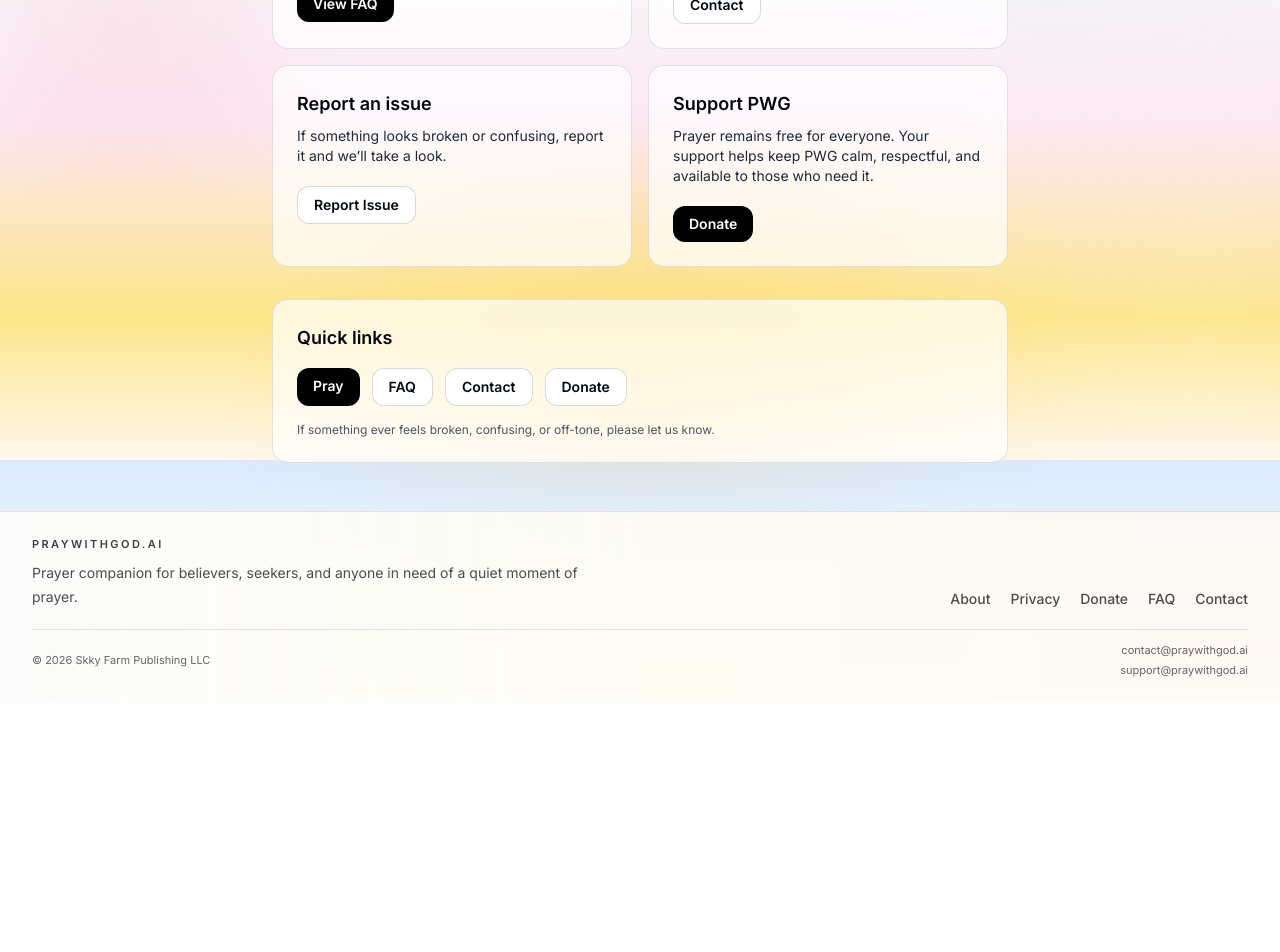
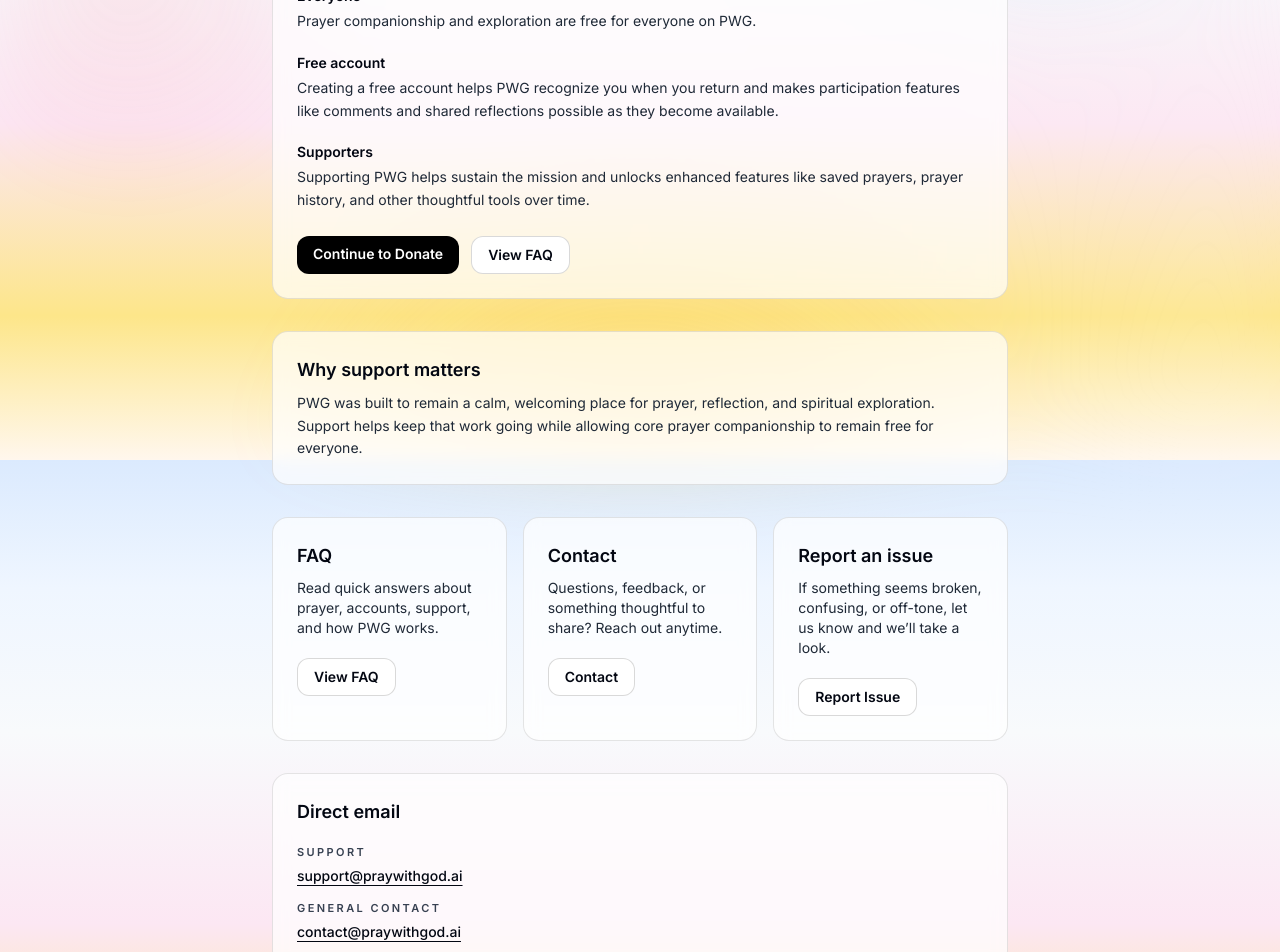
Before and after one commit to Skkyfarm/pray-with-god, a Next.js app: page /support in a window 1280 px wide. Shown: the part 340-1292 px from the top of the page. Before the commit the page ends 1043 px from the top, so only its background shows below. Built offline with nearby package versions, Linux system fonts and the light colour scheme; no server answers.

Commit message:
Clean up support pages and close header menus on navigation

```diff
--- a/app/donate/page.tsx
+++ b/app/donate/page.tsx
@@ -1,6 +1,7 @@
 // /app/donate/page.tsx
 'use client';
 
+import Link from "next/link";
 import Script from "next/script";
 import { useEffect, useRef, useState } from "react";
 
@@ -40,12 +41,28 @@ export default function DonatePage() {
         onLoad={() => setSdkLoaded(true)}
       />
 
-      <h1 className="text-3xl font-semibold">Support PWG</h1>
+      <h1 className="text-3xl font-semibold">Donate to PWG</h1>
       <p className="mt-3 text-gray-800">
-        Prayer stays free for everyone. If PrayWithGod.ai has been meaningful to
-        you, your support helps keep it calm, respectful, and available to
-        others.
+        Prayer companionship and exploration remain free for everyone on
+        PrayWithGod.ai. If PWG has been meaningful to you, your donation helps
+        sustain the mission and support added features like saved prayers,
+        prayer history, and more as the site grows.
       </p>
+
+      <div className="mt-6 flex flex-wrap gap-3">
+        <Link
+          href="/support"
+          className="rounded-xl border border-black/15 bg-white px-4 py-2 text-sm font-semibold text-gray-950 hover:bg-white/80"
+        >
+          Back to Support PWG
+        </Link>
+        <Link
+          href="/faq"
+          className="rounded-xl border border-black/15 bg-white px-4 py-2 text-sm font-semibold text-gray-950 hover:bg-white/80"
+        >
+          View FAQ
+        </Link>
+      </div>
 
       <div className="mt-8 rounded-2xl border border-black/10 bg-white/70 p-6 backdrop-blur">
         <h2 className="text-lg font-semibold">Give with PayPal</h2>
@@ -55,9 +72,18 @@ export default function DonatePage() {
 
         <div className="mt-5" id={PAYPAL_CONTAINER_ID} />
 
-        <p className="mt-6 text-xs text-gray-600">
-          Support for PrayWithGod.ai is not tax-deductible. Skky Farm Publishing
-          LLC is not a qualified charitable organization.
+        <p className="mt-6 text-xs leading-relaxed text-gray-600">
+          Donations in support of PrayWithGod.ai are not tax-deductible. Skky
+          Farm Publishing LLC is not a qualified charitable organization.
+        </p>
+      </div>
+
+      <div className="mt-8 rounded-2xl border border-black/10 bg-white/70 p-6 backdrop-blur">
+        <h2 className="text-lg font-semibold">Why your support matters</h2>
+        <p className="mt-2 text-sm leading-relaxed text-gray-800">
+          PWG was built to remain a calm, welcoming place for prayer,
+          reflection, and spiritual exploration. Your support helps keep that
+          work growing while core prayer companionship stays free for everyone.
         </p>
       </div>
     </main>
--- a/app/support/page.tsx
+++ b/app/support/page.tsx
@@ -4,22 +4,82 @@ import Link from "next/link";
 export default function SupportPage() {
   return (
     <main className="mx-auto max-w-3xl px-4 py-12 text-gray-950">
-      <h1 className="text-3xl font-semibold">Help</h1>
+      <h1 className="text-3xl font-semibold">Support PWG</h1>
+
       <p className="mt-3 text-gray-800">
-        Questions, answers, and ways to reach us.
+        Prayer companionship and exploration are free for everyone on
+        PrayWithGod.ai. If you choose to support PWG, your support helps sustain
+        the mission and unlocks enhanced features like saved prayers, prayer
+        history, and more as the site grows.
       </p>
 
-      <div className="mt-8 grid gap-4 md:grid-cols-2">
+      <div className="mt-8 rounded-2xl border border-black/10 bg-white/70 p-6 backdrop-blur">
+        <h2 className="text-lg font-semibold">How PWG works</h2>
+
+        <div className="mt-5 space-y-5 text-sm leading-relaxed text-gray-800">
+          <div>
+            <h3 className="text-sm font-semibold text-gray-950">Everyone</h3>
+            <p className="mt-1">
+              Prayer companionship and exploration are free for everyone on PWG.
+            </p>
+          </div>
+
+          <div>
+            <h3 className="text-sm font-semibold text-gray-950">Free account</h3>
+            <p className="mt-1">
+              Creating a free account helps PWG recognize you when you return
+              and makes participation features like comments and shared
+              reflections possible as they become available.
+            </p>
+          </div>
+
+          <div>
+            <h3 className="text-sm font-semibold text-gray-950">Supporters</h3>
+            <p className="mt-1">
+              Supporting PWG helps sustain the mission and unlocks enhanced
+              features like saved prayers, prayer history, and other thoughtful
+              tools over time.
+            </p>
+          </div>
+        </div>
+
+        <div className="mt-6 flex flex-wrap gap-3">
+          <Link
+            href="/donate"
+            className="rounded-xl bg-black px-4 py-2 text-sm font-semibold text-white hover:bg-black/90"
+          >
+            Continue to Donate
+          </Link>
+          <Link
+            href="/faq"
+            className="rounded-xl border border-black/15 bg-white px-4 py-2 text-sm font-semibold text-gray-950 hover:bg-white/80"
+          >
+            View FAQ
+          </Link>
+        </div>
+      </div>
+
+      <div className="mt-8 rounded-2xl border border-black/10 bg-white/70 p-6 backdrop-blur">
+        <h2 className="text-lg font-semibold">Why support matters</h2>
+        <p className="mt-2 text-sm leading-relaxed text-gray-800">
+          PWG was built to remain a calm, welcoming place for prayer,
+          reflection, and spiritual exploration. Support helps keep that work
+          going while allowing core prayer companionship to remain free for
+          everyone.
+        </p>
+      </div>
+
+      <div className="mt-8 grid gap-4 md:grid-cols-3">
         <div className="rounded-2xl border border-black/10 bg-white/70 p-6 backdrop-blur">
           <h2 className="text-lg font-semibold">FAQ</h2>
           <p className="mt-2 text-sm text-gray-800">
-            Start here for common questions and a quick overview of how PWG
+            Read quick answers about prayer, accounts, support, and how PWG
             works.
           </p>
           <div className="mt-5">
             <Link
               href="/faq"
-              className="inline-flex rounded-xl bg-black px-4 py-2 text-sm font-semibold text-white hover:bg-black/90"
+              className="inline-flex rounded-xl border border-black/15 bg-white px-4 py-2 text-sm font-semibold text-gray-950 hover:bg-white/80"
             >
               View FAQ
             </Link>
@@ -29,7 +89,8 @@ export default function SupportPage() {
         <div className="rounded-2xl border border-black/10 bg-white/70 p-6 backdrop-blur">
           <h2 className="text-lg font-semibold">Contact</h2>
           <p className="mt-2 text-sm text-gray-800">
-            Questions, feedback, or anything you want to share? Reach out here.
+            Questions, feedback, or something thoughtful to share? Reach out
+            anytime.
           </p>
           <div className="mt-5">
             <Link
@@ -44,8 +105,8 @@ export default function SupportPage() {
         <div className="rounded-2xl border border-black/10 bg-white/70 p-6 backdrop-blur">
           <h2 className="text-lg font-semibold">Report an issue</h2>
           <p className="mt-2 text-sm text-gray-800">
-            If something looks broken or confusing, report it and we’ll take a
-            look.
+            If something seems broken, confusing, or off-tone, let us know and
+            we’ll take a look.
           </p>
           <div className="mt-5">
             <Link
@@ -56,57 +117,36 @@ export default function SupportPage() {
             </Link>
           </div>
         </div>
-
-        <div className="rounded-2xl border border-black/10 bg-white/70 p-6 backdrop-blur">
-          <h2 className="text-lg font-semibold">Support PWG</h2>
-          <p className="mt-2 text-sm text-gray-800">
-            Prayer remains free for everyone. Your support helps keep PWG calm,
-            respectful, and available to those who need it.
-          </p>
-          <div className="mt-5">
-            <Link
-              href="/donate"
-              className="inline-flex rounded-xl bg-black px-4 py-2 text-sm font-semibold text-white hover:bg-black/90"
-            >
-              Donate
-            </Link>
-          </div>
-        </div>
       </div>
 
       <div className="mt-8 rounded-2xl border border-black/10 bg-white/70 p-6 backdrop-blur">
-        <h2 className="text-lg font-semibold">Quick links</h2>
-        <div className="mt-4 flex flex-wrap gap-3">
-          <Link
-            href="/pray"
-            className="rounded-xl bg-black px-4 py-2 text-sm font-semibold text-white hover:bg-black/90"
-          >
-            Pray
-          </Link>
-          <Link
-            href="/faq"
-            className="rounded-xl border border-black/15 bg-white px-4 py-2 text-sm font-semibold text-gray-950 hover:bg-white/80"
-          >
-            FAQ
-          </Link>
-          <Link
-            href="/contact"
-            className="rounded-xl border border-black/15 bg-white px-4 py-2 text-sm font-semibold text-gray-950 hover:bg-white/80"
-          >
-            Contact
-          </Link>
-          <Link
-            href="/donate"
-            className="rounded-xl border border-black/15 bg-white px-4 py-2 text-sm font-semibold text-gray-950 hover:bg-white/80"
-          >
-            Donate
-          </Link>
+        <h2 className="text-lg font-semibold">Direct email</h2>
+
+        <div className="mt-4 space-y-3 text-sm text-gray-800">
+          <div>
+            <div className="text-[11px] font-semibold uppercase tracking-[0.22em] text-gray-700">
+              Support
+            </div>
+            <a
+              href="mailto:support@praywithgod.ai"
+              className="mt-1 inline-block font-medium text-gray-950 underline underline-offset-4 hover:text-gray-700"
+            >
+              support@praywithgod.ai
+            </a>
+          </div>
+
+          <div>
+            <div className="text-[11px] font-semibold uppercase tracking-[0.22em] text-gray-700">
+              General contact
+            </div>
+            <a
+              href="mailto:contact@praywithgod.ai"
+              className="mt-1 inline-block font-medium text-gray-950 underline underline-offset-4 hover:text-gray-700"
+            >
+              contact@praywithgod.ai
+            </a>
+          </div>
         </div>
-
-        <p className="mt-4 text-xs text-gray-600">
-          If something ever feels broken, confusing, or off-tone, please let us
-          know.
-        </p>
       </div>
     </main>
   );
--- a/lib/siteLinks.ts
+++ b/lib/siteLinks.ts
@@ -9,8 +9,7 @@ export const headerLinks: NavLink[] = [
 ];
 
 export const supportLinks: NavLink[] = [
-  { label: "Help", href: "/support" },
-  { label: "Donate", href: "/donate" },
+  { label: "Support PWG", href: "/support" },
   { label: "FAQ", href: "/faq" },
   { label: "Contact", href: "/contact" },
   { label: "Report Issue", href: "/report" },
```
Also changed, not shown: components/SiteHeader.tsx (+39 -15 lines).
